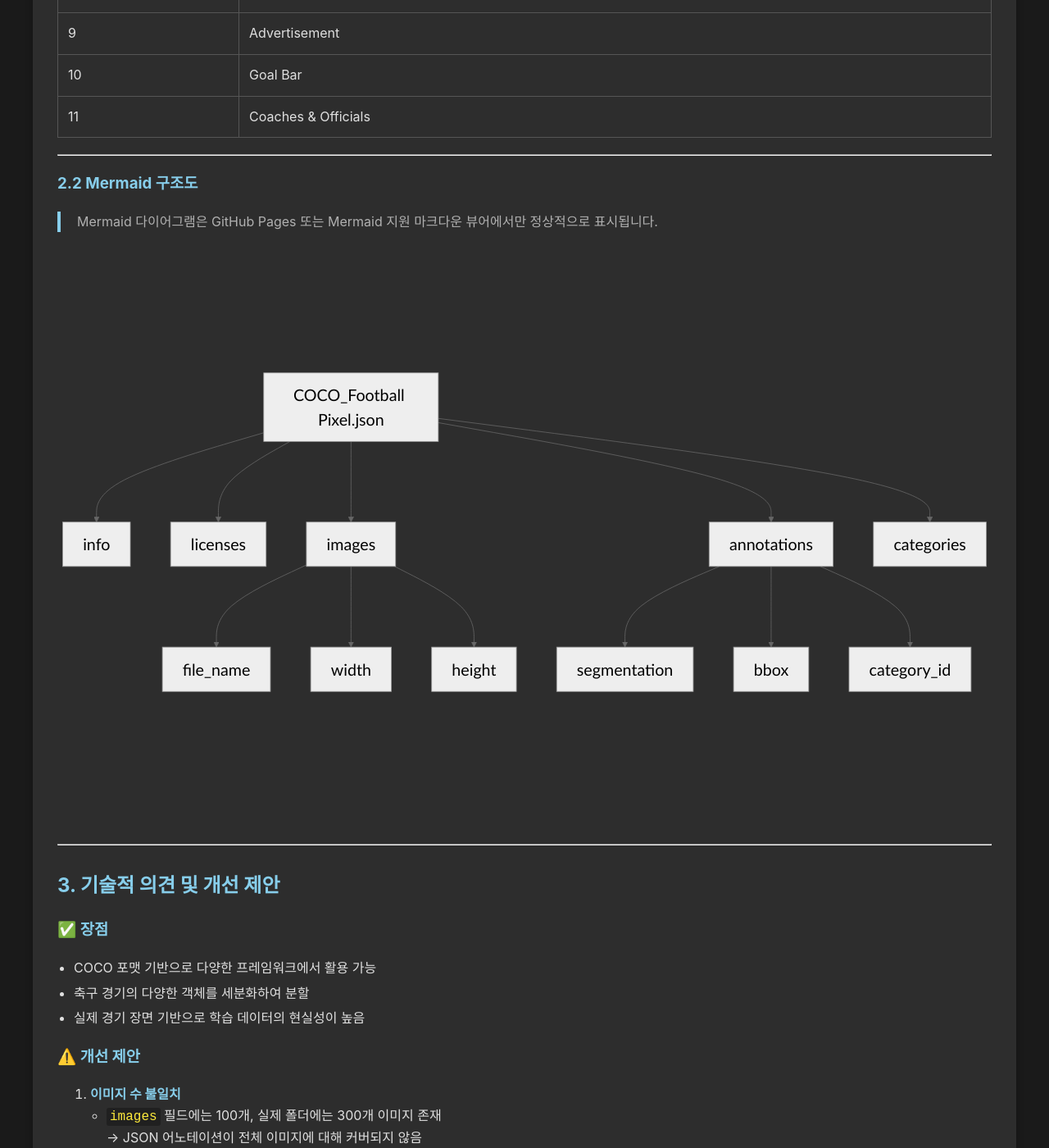
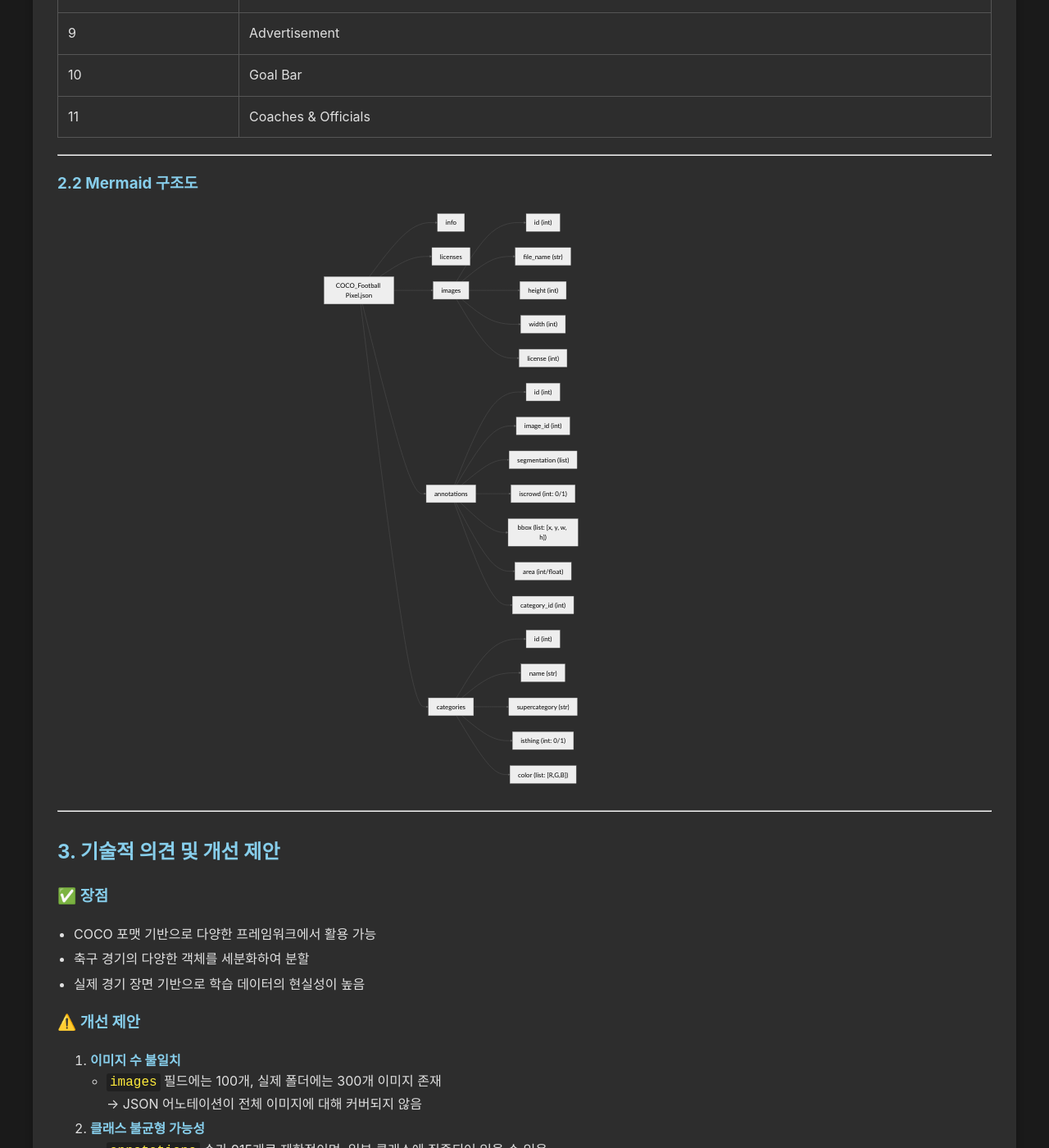
Before and after one commit to c0z0c/sprint_mission, a Jekyll site: the page built from 스터디/데이터셋_Football_Pixel_데이타분석보고서.md, in a window 1280 px wide and 1400 px high, scrolled down 3667 px. Shown: the whole window at 82% size. Built offline with Jekyll 4.4.1, drawn with Linux system fonts in a browser that asks for light colours; some of the changed text lies outside the part shown.

Commit message:
데이터셋_Football_Pixel

````diff
--- a/스터디/데이터셋_COCO_Football_Pixel_데이타분석보고서.md
+++ b/스터디/데이터셋_Football_Pixel_데이타분석보고서.md
@@ -11,14 +11,14 @@ pragma: no-cache
 
 ## 목차
 
-1. 데이터셋 개요
-   1.1 다운로드 및 경로
-   1.2 폴더 구조
-2. COCO JSON 구조
-   2.1 주요 필드 설명
-   2.2 Mermaid 구조도
-3. 기술적 의견 및 개선 제안
-4. 용어 목록
+1. [데이터셋 개요](#1-데이터셋-개요)
+   1.1 [다운로드 및 경로](#11-다운로드-및-경로)
+   1.2 [폴더 구조](#12-폴더-구조)
+2. [COCO JSON 구조](#2-coco-json-구조)
+   2.1 [주요 필드 설명](#21-주요-필드-설명)
+   2.2 [Mermaid 구조도](#22-mermaid-구조도)
+3. [기술적 의견 및 개선 제안](#3-기술적-의견-및-개선-제안)
+4. [용어 목록](#4-용어-목록)
 
 ---
 
@@ -132,22 +132,31 @@ with open(coco_json_path, 'r') as f:
 
 ### 2.2 Mermaid 구조도
 
-> Mermaid 다이어그램은 GitHub Pages 또는 Mermaid 지원 마크다운 뷰어에서만 정상적으로 표시됩니다.
-
 ```mermaid
-graph TD
+graph LR
     A["COCO_Football Pixel.json"]
     A --> B["info"]
     A --> C["licenses"]
     A --> D["images"]
     A --> E["annotations"]
     A --> F["categories"]
-    E --> G["segmentation"]
-    E --> H["bbox"]
-    E --> I["category_id"]
-    D --> J["file_name"]
-    D --> K["width"]
-    D --> L["height"]
+    D --> D1["id (int)"]
+    D --> D2["file_name (str)"]
+    D --> D3["height (int)"]
+    D --> D4["width (int)"]
+    D --> D5["license (int)"]
+    E --> E1["id (int)"]
+    E --> E2["image_id (int)"]
+    E --> E3["segmentation (list)"]
+    E --> E4["iscrowd (int: 0/1)"]
+    E --> E5["bbox (list: [x, y, w, h])"]
+    E --> E6["area (int/float)"]
+    E --> E7["category_id (int)"]
+    F --> F1["id (int)"]
+    F --> F2["name (str)"]
+    F --> F3["supercategory (str)"]
+    F --> F4["isthing (int: 0/1)"]
+    F --> F5["color (list: [R,G,B])"]
 ```
 
 ---
````
Also changed, not shown: 스터디/데이터셋_Football_Pixel구조.md (renamed from 스터디/데이터셋_COCO_Football_Pixel구조.md, +36 -30 lines).
